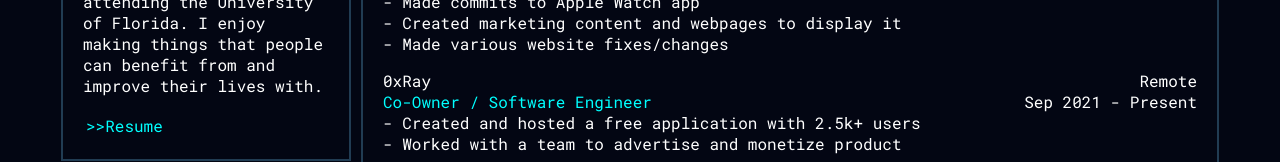
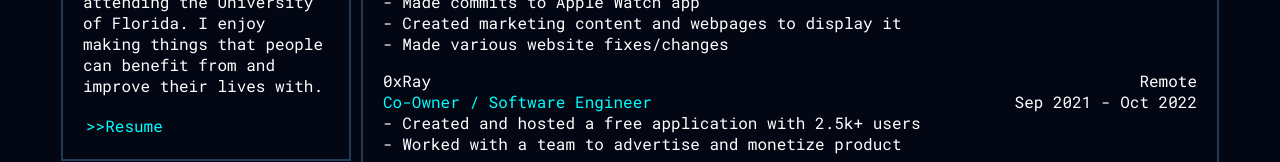
Before and after one commit to hhhtylerw/portfolio, a Svelte app: page / in a window 1280 px wide. Shown: the part 252-414 px from the top of the page. Built offline with nearby package versions, Linux system fonts and the light colour scheme.

Commit message:
fix date

```diff
--- a/src/App.svelte
+++ b/src/App.svelte
@@ -13,7 +13,7 @@
 			"name": "0xRay",
 			"location": "Remote",
 			"title": "Co-Owner / Software Engineer",
-			"dates": "Sep 2021 - Present",
+			"dates": "Sep 2021 - Oct 2022",
 			"description": ["- Created and hosted a free application with 2.5k+ users", "- Worked with a team to advertise and monetize product"]
 		},
 		{
```
